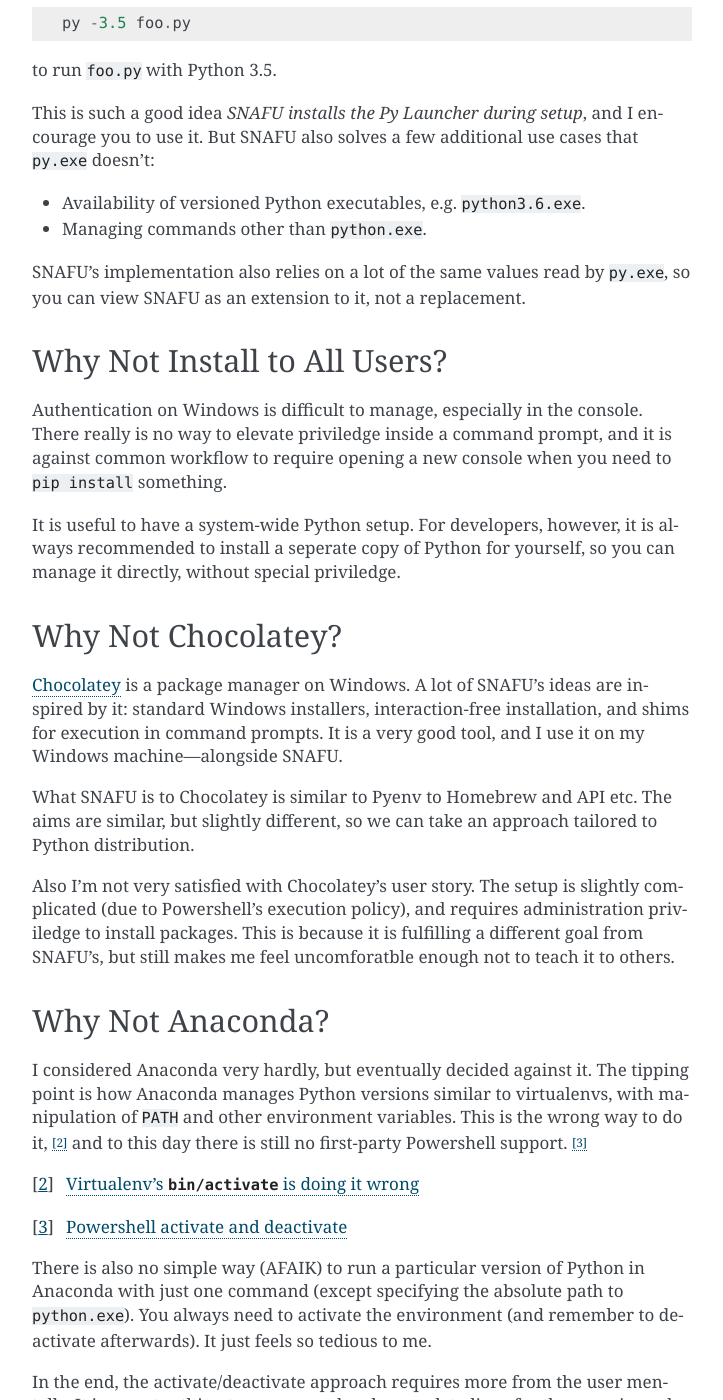
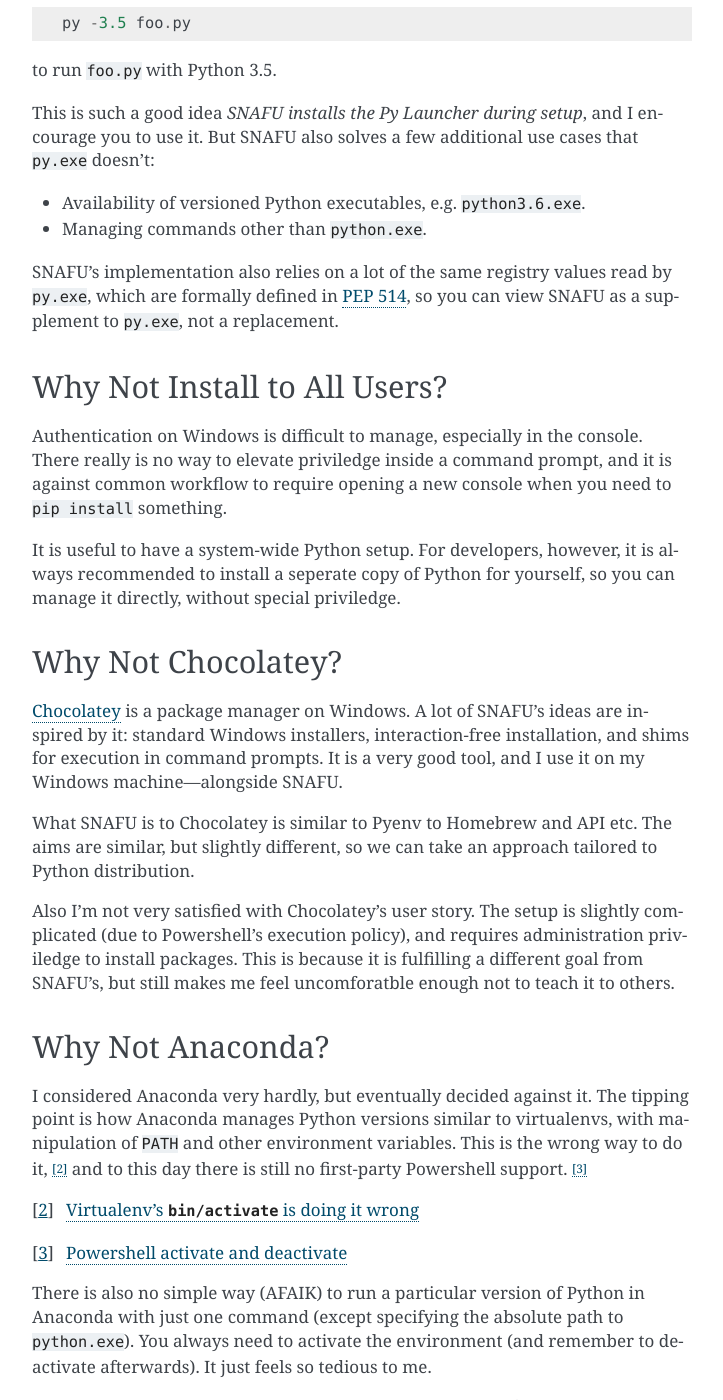
Before and after one commit to uranusjr/snafu, a Sphinx documentation site: the page built from docs/source/explain.rst, in a window 1280 px wide and 1400 px high, scrolled down 1078 px. Shown: the whole window, without its empty margins (388-1111 px from the left). Built offline with Sphinx 7.4.7, drawn with Linux system fonts in a browser that asks for light colours.

Commit message:
Add PEP 514 mention in documentation
Fix #8.

```diff
--- a/docs/source/explain.rst
+++ b/docs/source/explain.rst
@@ -63,10 +63,12 @@
 * Availability of versioned Python executables, e.g. ``python3.6.exe``.
 * Managing commands other than ``python.exe``.
 
-SNAFU’s implementation also relies on a lot of the same values read by
-``py.exe``, so you can view SNAFU as an extension to it, not a replacement.
+SNAFU’s implementation also relies on a lot of the same registry values read by
+``py.exe``, which are formally defined in `PEP 514`_, so you can view SNAFU as
+a supplement to ``py.exe``, not a replacement.
 
 .. _`PEP 397`: https://www.python.org/dev/peps/pep-0397/
+.. _`PEP 514`: https://www.python.org/dev/peps/pep-0514/
 .. _shebang: https://en.wikipedia.org/wiki/Shebang_(Unix)
 
 Why Not Install to All Users?
@@ -135,5 +137,5 @@
 
 Anaconda is incredibly useful for those who need it, but its version management
 tooling is simply not good enough. Fortunately, since Anaconda already conforms
-to `PEP 397`_, there’s nothing theoratically preventing SNAFU to co-live with
+to `PEP 514`_, there’s nothing theoratically preventing SNAFU to co-live with
 Anaconda, so people can use SNAFU to manage Anaconda versions instead.
--- a/docs/source/implement.rst
+++ b/docs/source/implement.rst
@@ -27,7 +27,7 @@
 ---------------------------
 
 They are not. Scripts are *copied*. ``.py`` files works as well because they
-have appropriate shebang lines, and can be handled by the py launcher, as
+have appropriate shebang lines, and can be handled by the Python Launcher, as
 specified in `PEP 397`_.
 
 .. _`PEP 397`: https://www.python.org/dev/peps/pep-0397/
```
